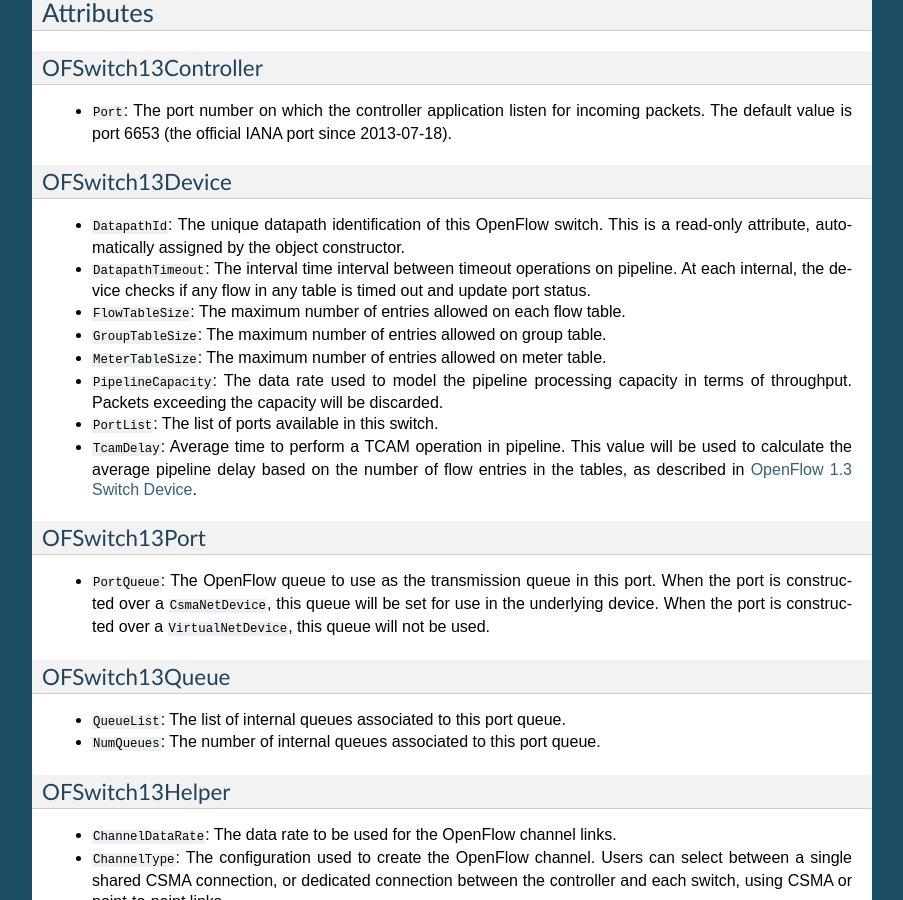
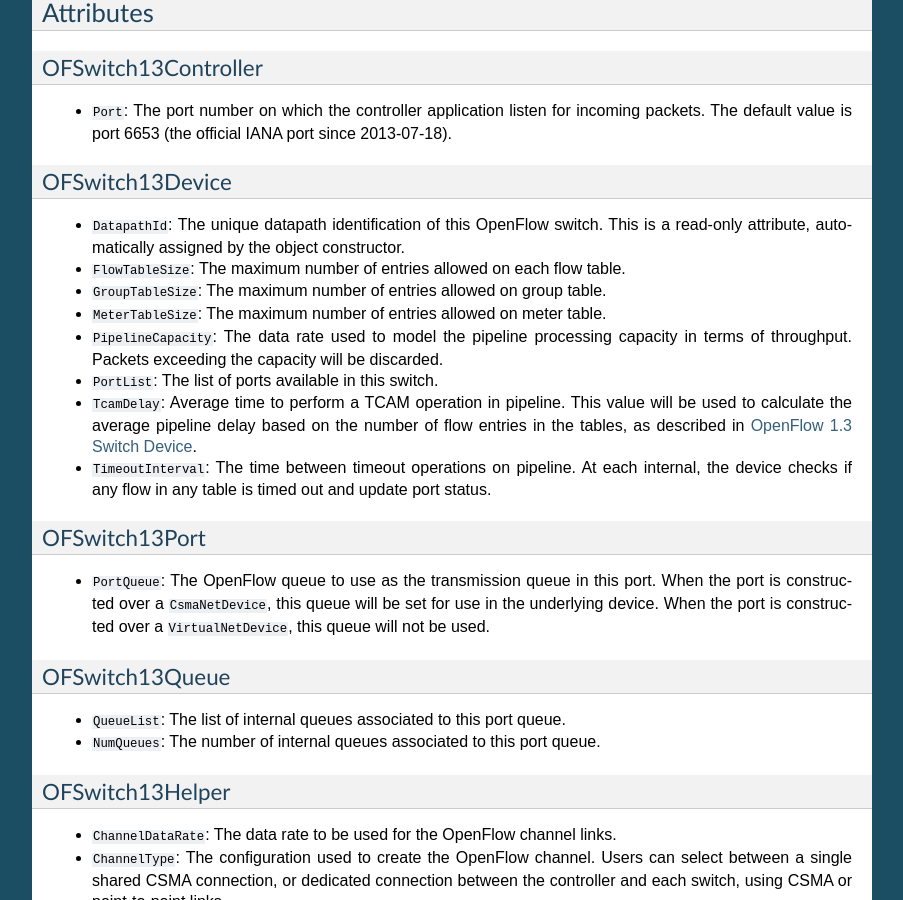
Before and after one commit to ljerezchaves/ofswitch13, a Sphinx documentation site: the page built from doc/source/ofswitch13-usage.rst, in a window 1280 px wide and 900 px high, scrolled down 4839 px. Shown: the whole window, without its empty margins (198-1101 px from the left). Built offline with Sphinx 7.4.7, drawn with Linux system fonts in a browser that asks for light colours; formulas are drawn with MathJax 3; some of the changed lines change nothing that is shown.

Commit message:
Renaming the DatapathTimeout attribute to TimeoutInterval and creating a new DatapathTimeout trace source to notify timeout operations.

```diff
--- a/doc/source/ofswitch13-usage.rst
+++ b/doc/source/ofswitch13-usage.rst
@@ -341,10 +341,6 @@
   This is a read-only attribute, automatically assigned by the object
   constructor.
 
-* ``DatapathTimeout``: The interval time interval between timeout operations on
-  pipeline. At each internal, the device checks if any flow in any table is
-  timed out and update port status.
-
 * ``FlowTableSize``: The maximum number of entries allowed on each flow table.
 
 * ``GroupTableSize``: The maximum number of entries allowed on group table.
@@ -360,6 +356,10 @@
 * ``TcamDelay``: Average time to perform a TCAM operation in pipeline. This
   value will be used to calculate the average pipeline delay based on the
   number of flow entries in the tables, as described in :ref:`switch-device`.
+
+* ``TimeoutInterval``: The time between timeout operations on pipeline. At
+  each internal, the device checks if any flow in any table is timed out and
+  update port status.
 
 OFSwitch13Port
 ##############
```
Also changed, not shown: 2 other files.
